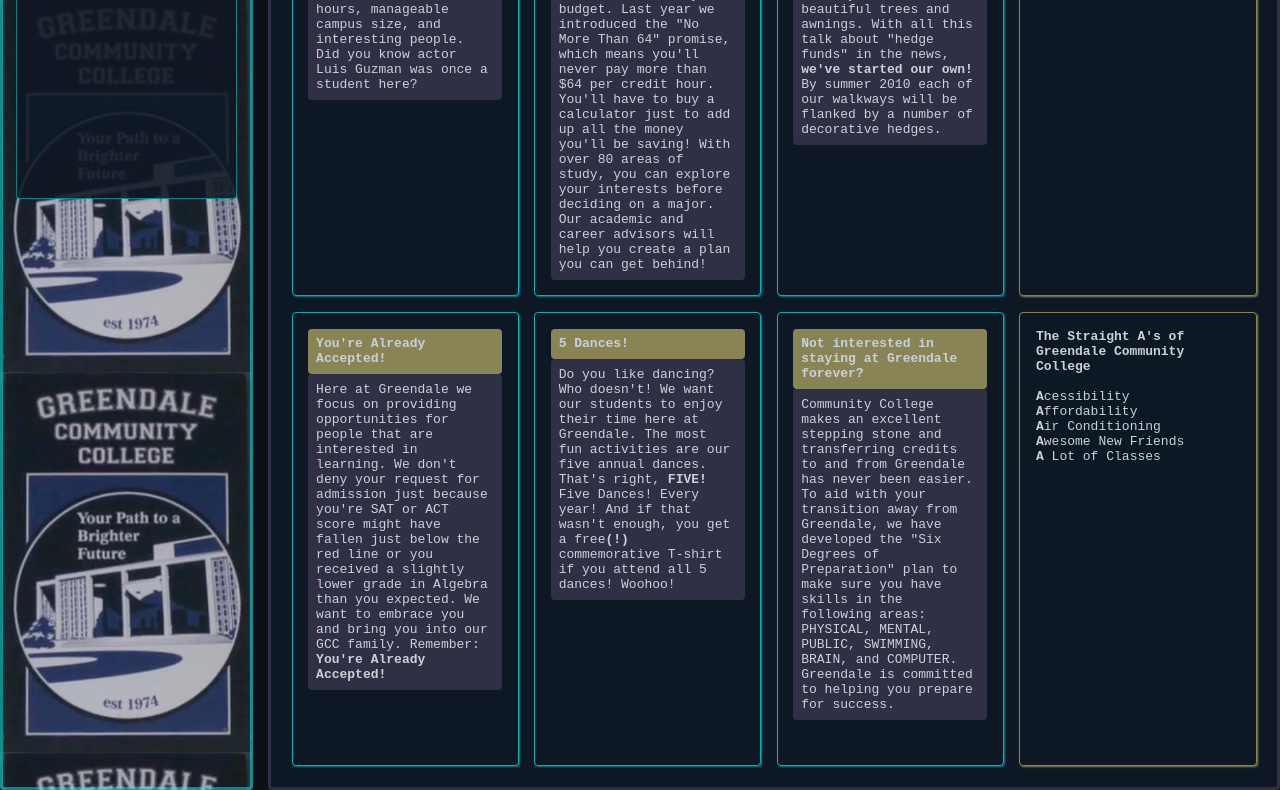
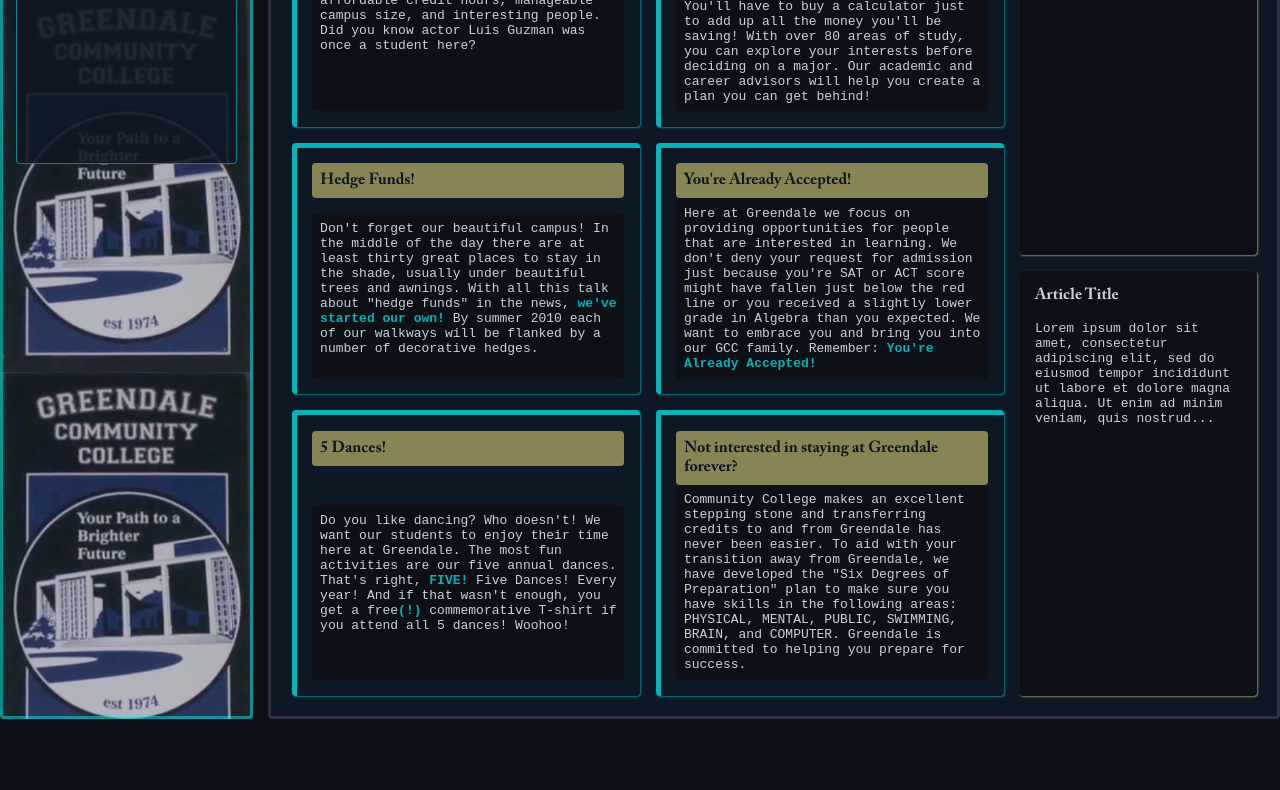
Before and after one commit to circular-biscuit/odin-admin-dashboard, a website: page index.html in a window 1280 px wide. Shown: the part 391-1181 px from the top of the page. After the commit the page ends 1110 px from the top, so only its background shows below. Drawn offline with Linux system fonts and the light colour scheme.

Commit message:
updated card styling

```diff
--- a/index.html
+++ b/index.html
@@ -35,7 +35,7 @@
 
         <aside class="sidebar">
             <nav>
-                <h3>Classes</h3>
+                <h3>Some of the Many Classes We Offer!</h3>
                 <ul class="links">
                     <a href="">
                         <li>Baby Talk</li>
@@ -95,7 +95,7 @@
                         We don't deny your request for admission just because you're SAT or ACT score might
                         have fallen just below the red line or you received a slightly lower grade in
                         Algebra than you expected. We want to embrace you and bring you into our GCC
-                        family. Remember: <b>You're Already Accepted!</b></p>
+                        family. Remember: <strong>You're Already Accepted!</strong></p>
                   </div>
                   <div class="card">
                     <h4 class="title">5 Dances!</h4>
@@ -117,10 +117,6 @@
             </div>
               <div class="grid2">
                   <div class="card">
-                    <h4 class="title">Article Title</h4>
-                    <p>Lorem ipsum dolor sit amet, consectetur adipiscing elit, sed do eiusmod tempor incididunt ut labore et dolore magna aliqua. Ut enim ad minim veniam, quis nostrud...</p>
-                  </div>
-                  <div class="card">
                     <h4 class="title">The Straight A's of Greendale Community College</h4>
                     <ul>
                         <li><b>A</b>cessibility</li>
@@ -130,6 +126,11 @@
                         <li><b>A</b> Lot of Classes</li>
                     </ul>
                   </div>
+                  <div class="card">
+                    <h4 class="title">Article Title</h4>
+                    <p>Lorem ipsum dolor sit amet, consectetur adipiscing elit, sed do eiusmod tempor incididunt ut labore et dolore magna aliqua. Ut enim ad minim veniam, quis nostrud...</p>
+                  </div>
+
               </div>
         </div>
     </main>
--- a/style.css
+++ b/style.css
@@ -58,6 +58,10 @@
 
 ul {
     list-style-type: none;
+}
+
+h1, h2, h3, h4, h5, h6 {
+    font-family: caslon-heading;
 }
 
 /*------------MAIN---------------*/
@@ -131,6 +135,7 @@
         } */
 
 
+
 /*------------CONTENT----------------*/
 
 .content {
@@ -147,24 +152,32 @@
     /* grid 1 */
     .grid1 {
         display: grid;
-        grid-template: 1fr 1fr/ 1fr 1fr 1fr;
+        grid-template-columns: repeat(auto-fit, minmax(250px, 1fr));
         gap: 2ch;
     }
 
         .grid1 .card {
-            border: 1px solid var(--bright-aqua);
+            border-left: thick solid var(--bright-aqua);
+            border-top: thick solid var(--bright-aqua);
             box-shadow: 1px 1px 2px var(--dim-aqua);
+            display: grid;
+        }
 
-        }
+            .grid1 .card strong {
+                color: var(--bright-aqua);
+            }
 
         .grid1 .card h4 {
             background-color: var(--dim-gold);
+            color: var(--navy-blue);
             padding: 1ch;
+            height: fit-content;
         }
 
         .grid1 .card p {
-            background-color: var(--indigo);
+            background-color: var(--dark-background);
             padding: 1ch;
+            /* align-self: stretch; */
         }
 
     /* grid 2 */
@@ -174,7 +187,8 @@
         gap: 2ch;
     }
         .grid2 .card {
-            border: 1px solid var(--dim-gold);
+            /* border: 1px solid var(--dim-gold); */
+            background-color: var(--dark-background);
             box-shadow: 1px 1px 2px var(--dim-gold);
         }
 
@@ -206,7 +220,6 @@
     }
 
         .sidebar h3 {
-            font-family: caslon-heading;
             border-left: thin solid var(--dim-aqua);
             border-bottom: thin solid var(--dim-aqua);
             padding: 2%;
```
